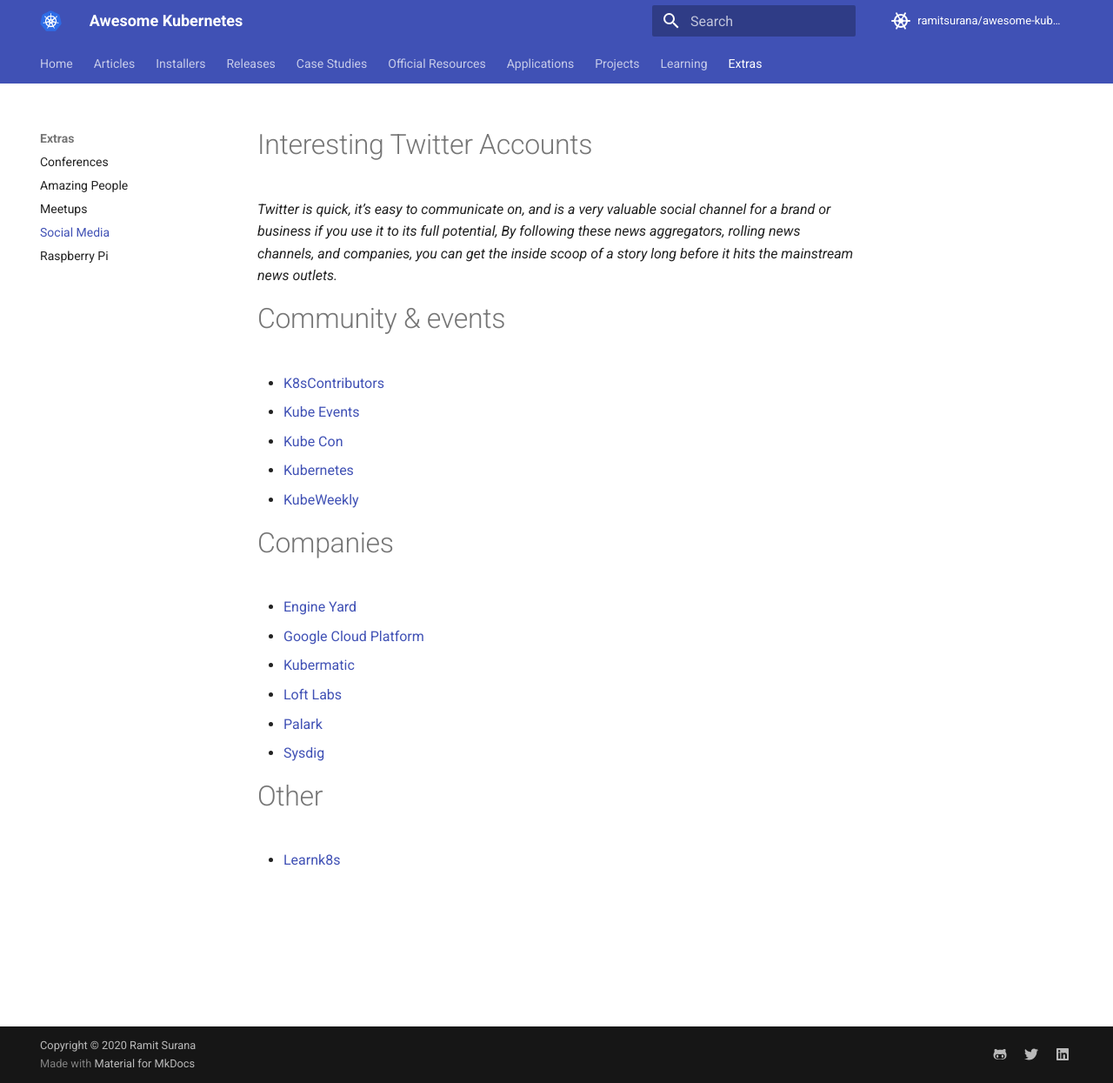
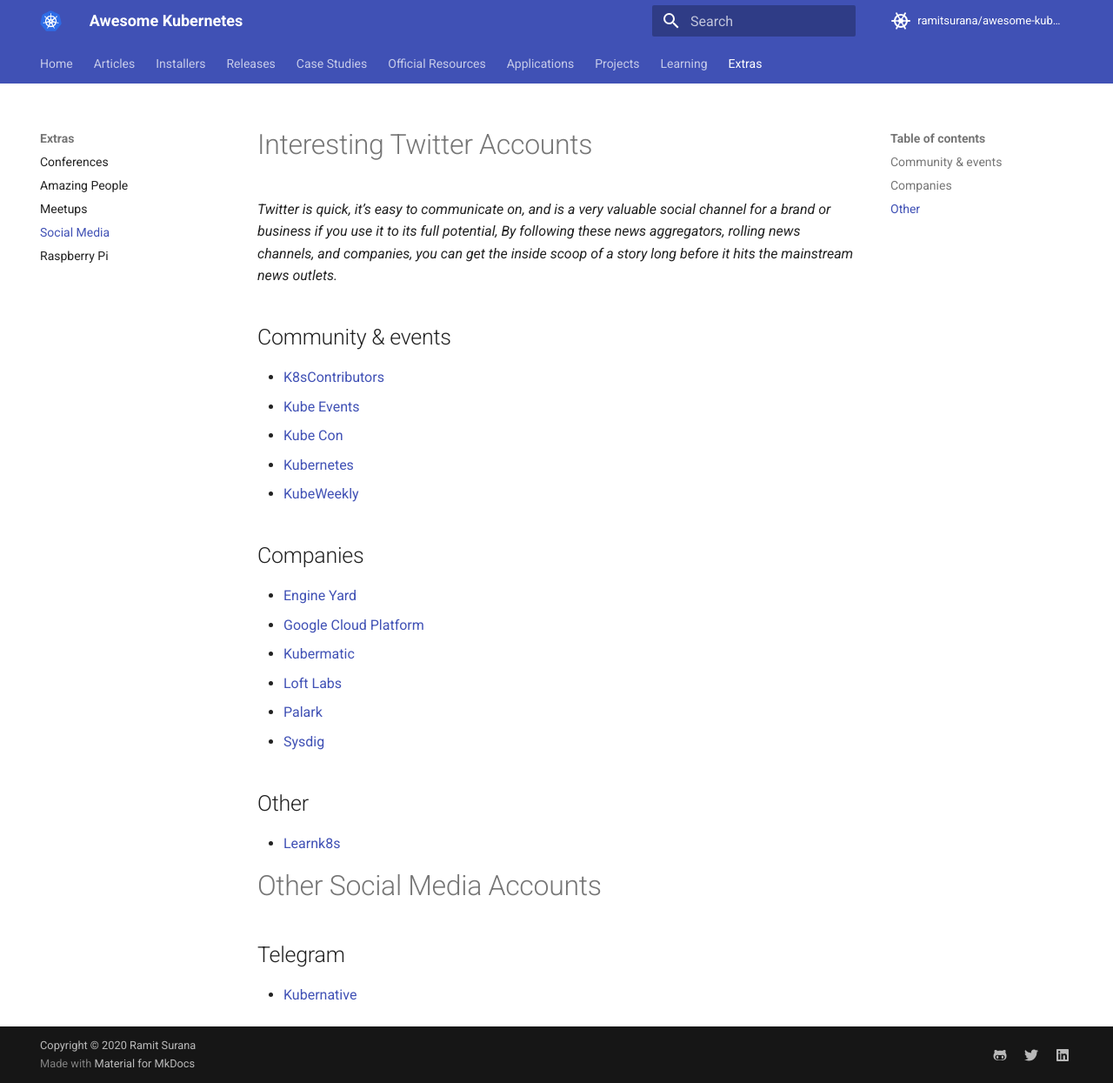
Before and after one commit to ramitsurana/awesome-kubernetes, an MkDocs documentation site: the page built from docs/extras/social-media.md, in a window 1280 px wide and 1245 px high. Shown: the whole window at 87% size. Built offline with MkDocs 1.6.1 and Material for MkDocs 9.7.7, drawn with Linux system fonts in a browser that asks for light colours; comment, search, counter and statistics services are not loaded.

Commit message:
Add Telegram to social-media.md (#947)

```diff
--- a/docs/extras/social-media.md
+++ b/docs/extras/social-media.md
@@ -3,14 +3,14 @@ Interesting Twitter Accounts
 
 *Twitter is quick, it’s easy to communicate on, and is a very valuable social channel for a brand or business if you use it to its full potential, By following these news aggregators, rolling news channels, and companies, you can get the inside scoop of a story long before it hits the mainstream news outlets.*
 
-# Community & events
+## Community & events
 * [K8sContributors](https://twitter.com/K8sContributors)
 * [Kube Events](https://twitter.com/K8sEvents)
 * [Kube Con](https://twitter.com/kubecon_)
 * [Kubernetes](https://twitter.com/kubernetesio)
 * [KubeWeekly](https://twitter.com/kubeweekly)
 
-# Companies
+## Companies
 * [Engine Yard](https://twitter.com/engineyard)
 * [Google Cloud Platform](https://twitter.com/googlecloud)
 * [Kubermatic](https://twitter.com/Kubermatic/)
@@ -18,5 +18,11 @@ Interesting Twitter Accounts
 * [Palark](https://twitter.com/palark_com)
 * [Sysdig](https://twitter.com/sysdig)
 
-# Other
+## Other
 * [Learnk8s](https://twitter.com/learnk8s)
+
+Other Social Media Accounts
+=======================================================================
+
+## Telegram
+* [Kubernative](https://t.me/kubernative)
```
